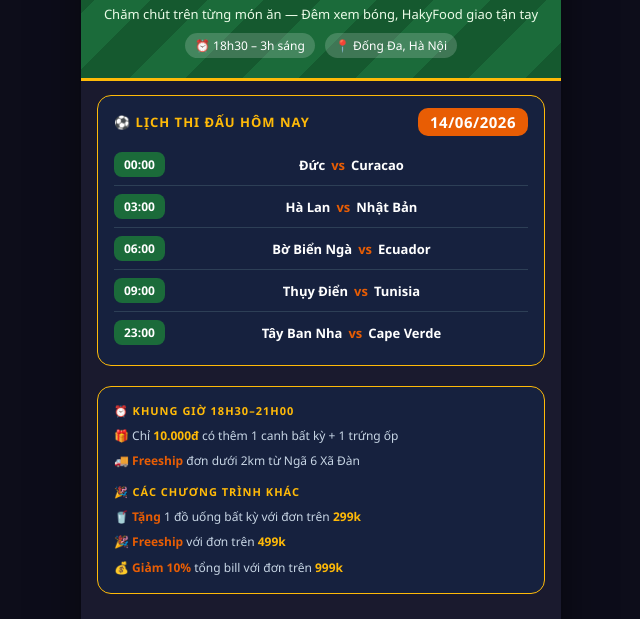
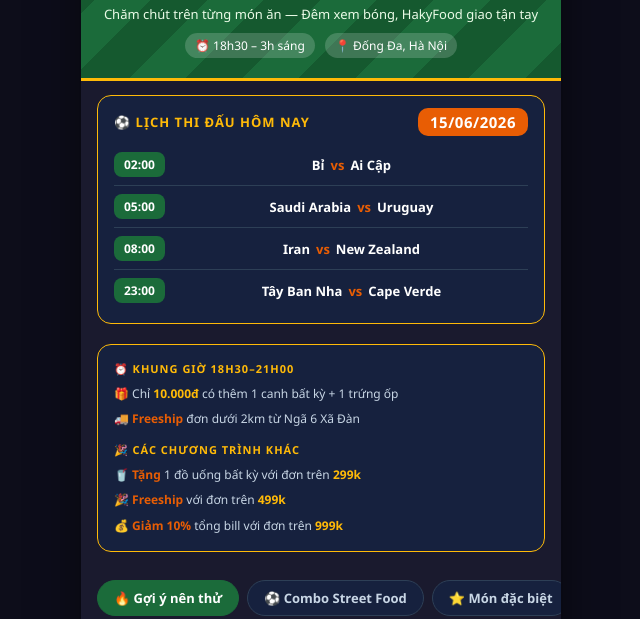
Before and after one commit to HakyFood/hakyfood-landing, a plain HTML site: page index.html in a window 1280 px wide. Shown: the part 100-719 px from the top of the page, without its empty margins (319-959 px from the left). Drawn offline with Linux system fonts and the light colour scheme.

Commit message:
Update index.html

```diff
--- a/index.html
+++ b/index.html
@@ -366,12 +366,11 @@ const ITEMS = [
 // ===== LICH THI DAU HOM NAY =====
 // Cap nhat moi ngay: sua MATCH_DATE va MATCHES roi luu file lai.
 // teamA/teamB: ten 2 doi. time: gio da (gio Viet Nam).
-const MATCH_DATE = '14/06/2026';
+const MATCH_DATE = '15/06/2026';
 const MATCHES = [
-  {time:'00:00', teamA:'Đức', teamB:'Curacao'},
-  {time:'03:00', teamA:'Hà Lan', teamB:'Nhật Bản'},
-  {time:'06:00', teamA:'Bờ Biển Ngà', teamB:'Ecuador'},
-  {time:'09:00', teamA:'Thụy Điển', teamB:'Tunisia'},
+  {time:'02:00', teamA:'Bỉ', teamB:'Ai Cập'},
+  {time:'05:00', teamA:'Saudi Arabia', teamB:'Uruguay'},
+  {time:'08:00', teamA:'Iran', teamB:'New Zealand'},
   {time:'23:00', teamA:'Tây Ban Nha', teamB:'Cape Verde'},
 ];
 
```
